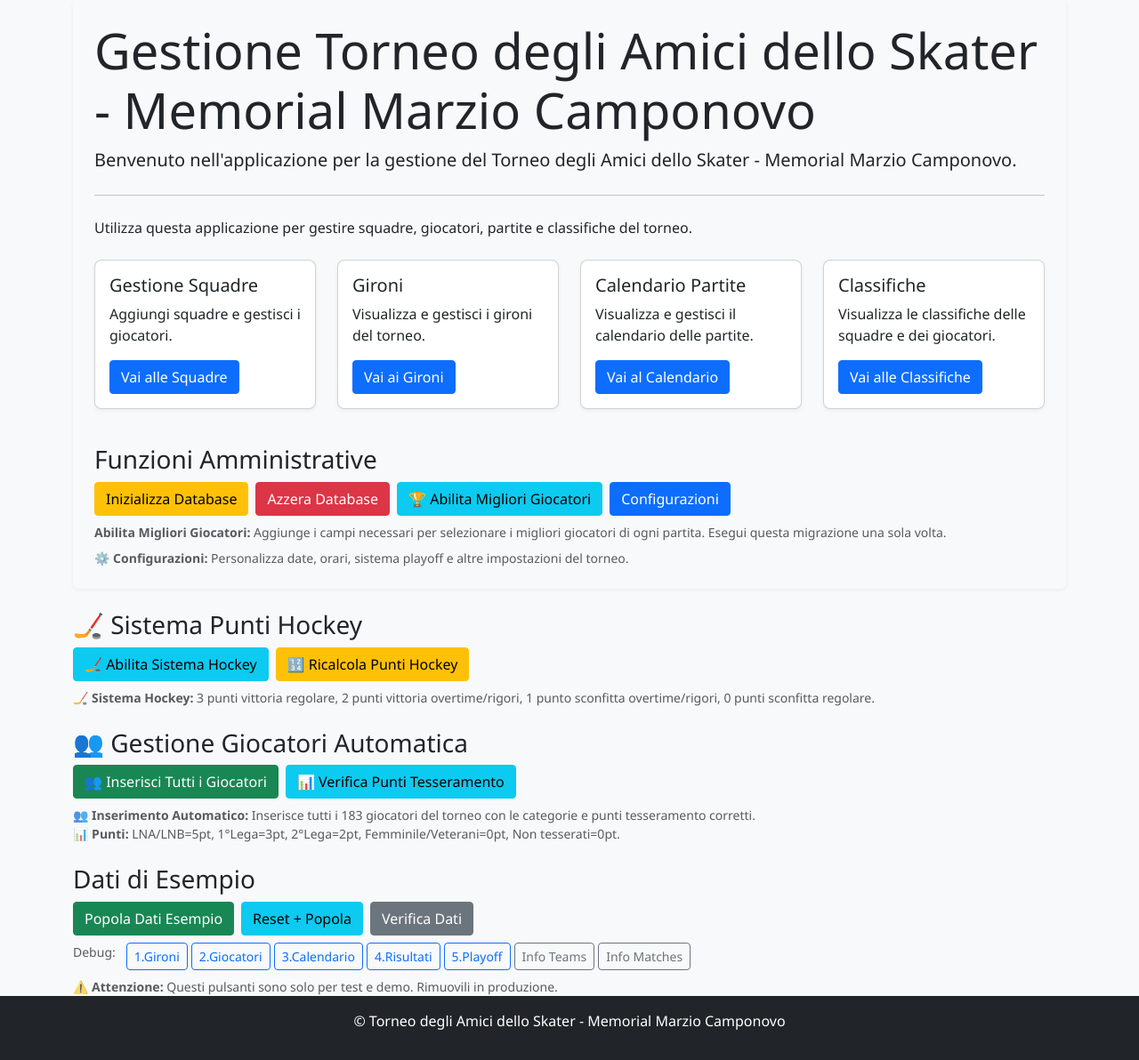
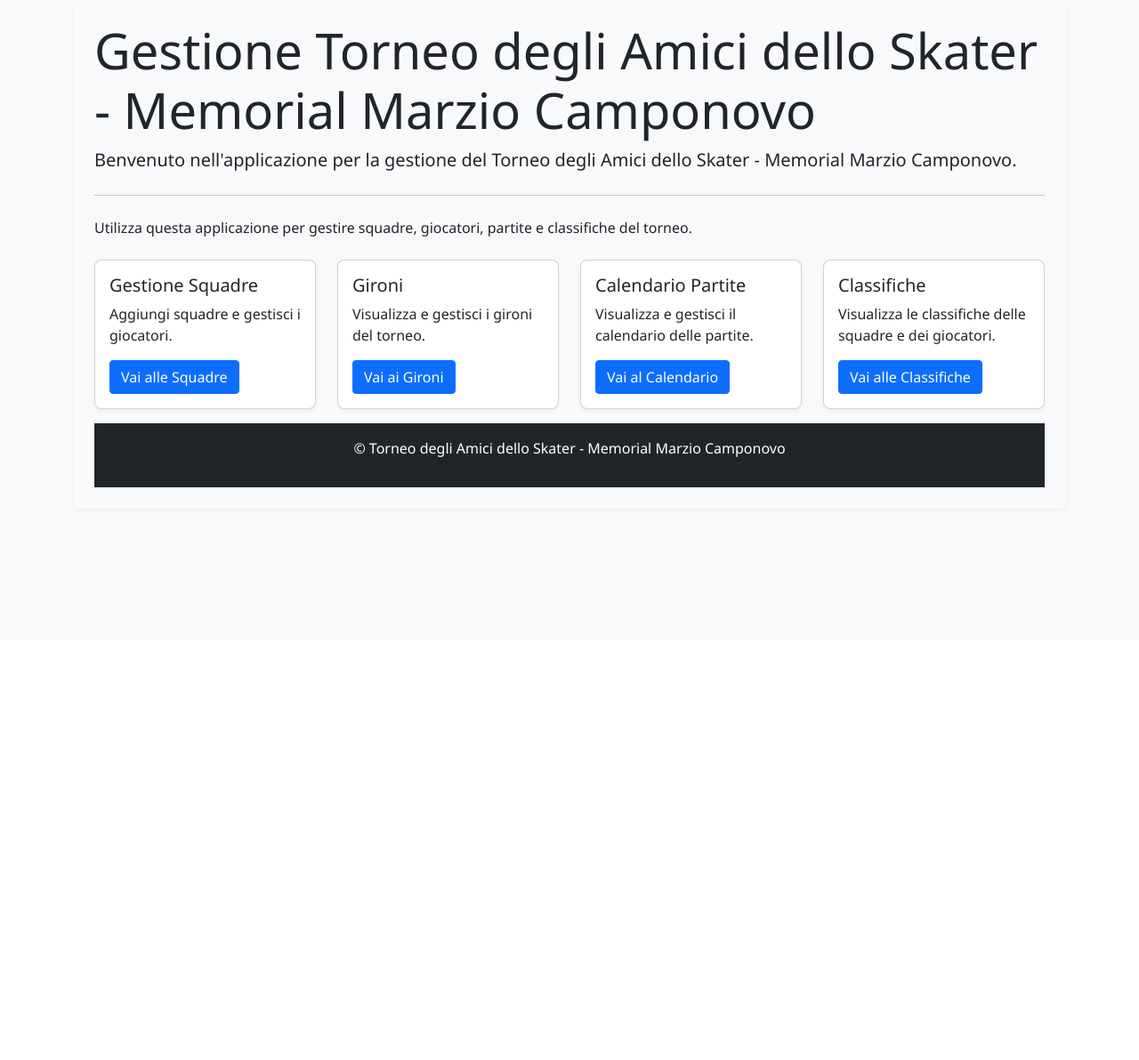
Before and after one commit to aaronachermann/torneoAmici, a Flask app: page / in a window 1280 px wide. Shown: the part 81-1273 px from the top of the page at 89% size. After the commit the page ends 800 px from the top, so only its background shows below. Run offline with Flask 3, Linux system fonts and the light colour scheme; data comes from the database, SQL or seed files in the repository.

Commit message:
final_version_1.0

```diff
--- a/templates/index.html
+++ b/templates/index.html
@@ -93,15 +93,13 @@
                     </div>
                 </div>
             </div>
-
+<!--
 <div class="mt-4">
                 <h3>Funzioni Amministrative</h3>
                 <div class="d-flex gap-2 flex-wrap">
                     <a href="{{ url_for('init_db') }}" class="btn btn-warning">Inizializza Database</a>
                     <button type="button" class="btn btn-danger" onclick="confirmResetDB()">Azzera Database</button>
-                    <!-- <form method="post" action="{{ url_for('fix_complete_playoff_system') }}" class="d-inline">
-                        <button type="submit" class="btn btn-success">🔧 Fix Completo Sistema Playoff</button>
-                    </form> -->
+
                     <form method="post" action="{{ url_for('migrate_best_player_fields') }}" class="d-inline">
                     <button type="submit" class="btn btn-info" onclick="return confirm('Aggiornare il database per supportare i migliori giocatori? Questo è sicuro e non eliminerà dati esistenti.')">
                         🏆 Abilita Migliori Giocatori
@@ -122,14 +120,12 @@
                         <div class="mt-4">
                 <h3>🏒 Sistema Punti Hockey</h3>
                 <div class="d-flex gap-2 flex-wrap">
-                    <!-- Migrazione per abilitare overtime/rigori -->
                     <form method="post" action="{{ url_for('migrate_overtime_system') }}" class="d-inline">
                         <button type="submit" class="btn btn-info" onclick="return confirm('Abilitare il sistema Overtime/Rigori? Questo aggiunge i campi necessari al database.')">
                             🏒 Abilita Sistema Hockey
                         </button>
                     </form>
 
-                    <!-- Ricalcolo punti con nuovo sistema -->
                     <form method="post" action="{{ url_for('recalculate_all_points') }}" class="d-inline">
                         <button type="submit" class="btn btn-warning" onclick="return confirm('Ricalcolare tutti i punti delle squadre usando il sistema hockey? Questa operazione è sicura.')">
                             🔢 Ricalcola Punti Hockey
@@ -140,19 +136,17 @@
                     <strong>🏒 Sistema Hockey:</strong> 3 punti vittoria regolare, 2 punti vittoria overtime/rigori, 1 punto sconfitta overtime/rigori, 0 punti sconfitta regolare.
                 </small>
             </div>
+             -->
 
-
-<div class="mt-4">
+<!-- <div class="mt-4">
     <h3>👥 Gestione Giocatori Automatica</h3>
     <div class="d-flex gap-2 flex-wrap">
-        <!-- Inserimento automatico di tutti i giocatori -->
         <form method="post" action="{{ url_for('insert_all_players') }}" class="d-inline">
             <button type="submit" class="btn btn-success" onclick="return confirm('Inserire automaticamente tutti i giocatori del torneo? Questa operazione sostituirà i giocatori esistenti.')">
                 👥 Inserisci Tutti i Giocatori
             </button>
         </form>
 
-        <!-- Verifica punti tesseramento -->
         <a href="{{ url_for('check_registration_points') }}" class="btn btn-info">
             📊 Verifica Punti Tesseramento
         </a>
@@ -161,8 +155,8 @@
         <strong>👥 Inserimento Automatico:</strong> Inserisce tutti i 183 giocatori del torneo con le categorie e punti tesseramento corretti.
         <br><strong>📊 Punti:</strong> LNA/LNB=5pt, 1°Lega=3pt, 2°Lega=2pt, Femminile/Veterani=0pt, Non tesserati=0pt.
     </small>
-</div>
-
+</div> -->
+<!--
             <div class="mt-4">
                 <h3>Dati di Esempio</h3>
                 <div class="d-flex gap-2 flex-wrap mb-2">
@@ -179,7 +173,6 @@
                     <a href="{{ url_for('verify_data') }}" class="btn btn-secondary">Verifica Dati</a>
                 </div>
 
-                <!-- Pulsanti Debug -->
                 <div class="d-flex gap-1 flex-wrap mb-2">
                     <small class="text-muted me-2">Debug:</small>
                     <form method="post" action="{{ url_for('populate_step_by_step') }}" class="d-inline">
@@ -211,8 +204,8 @@
                     ⚠️ <strong>Attenzione:</strong> Questi pulsanti sono solo per test e demo. Rimuovili in produzione.
                 </small>
             </div>
-
-        </div>
+             -->
+        <!-- </div> -->
 
     <footer class="bg-dark text-white py-3 mt-auto">
         <div class="container text-center">
@@ -220,13 +213,15 @@
         </div>
     </footer>
 
+
+
     <script src="https://cdn.jsdelivr.net/npm/bootstrap@5.3.0/dist/js/bootstrap.bundle.min.js"></script>
     <script>
         function confirmResetDB() {
             if (confirm('Sei sicuro di voler azzerare il database? Questa azione eliminerà tutti i dati e non può essere annullata.')) {
                 const form = document.createElement('form');
                 form.method = 'POST';
-                form.action = '{{ url_for("reset_db") }}';
+                form.action = '{{ url_for("reset_database") }}';
 
                 const input = document.createElement('input');
                 input.type = 'hidden';
```
